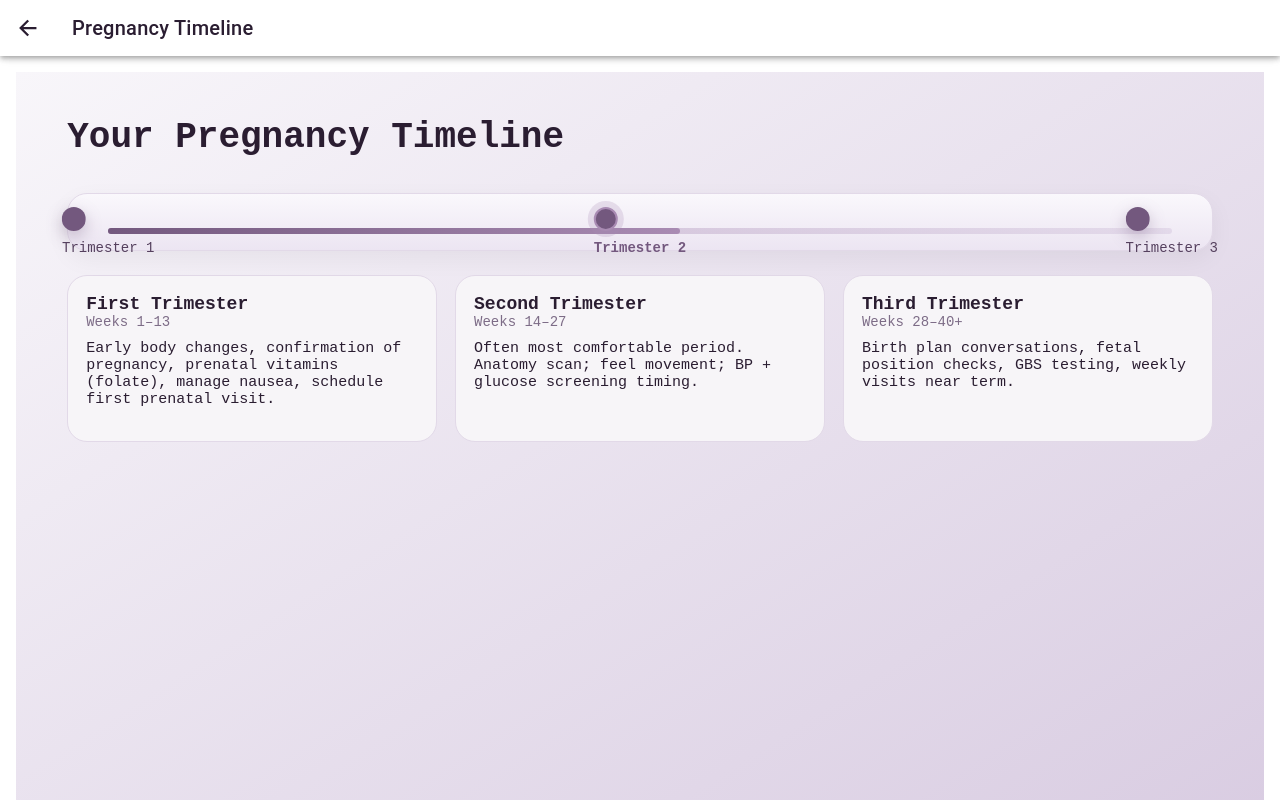
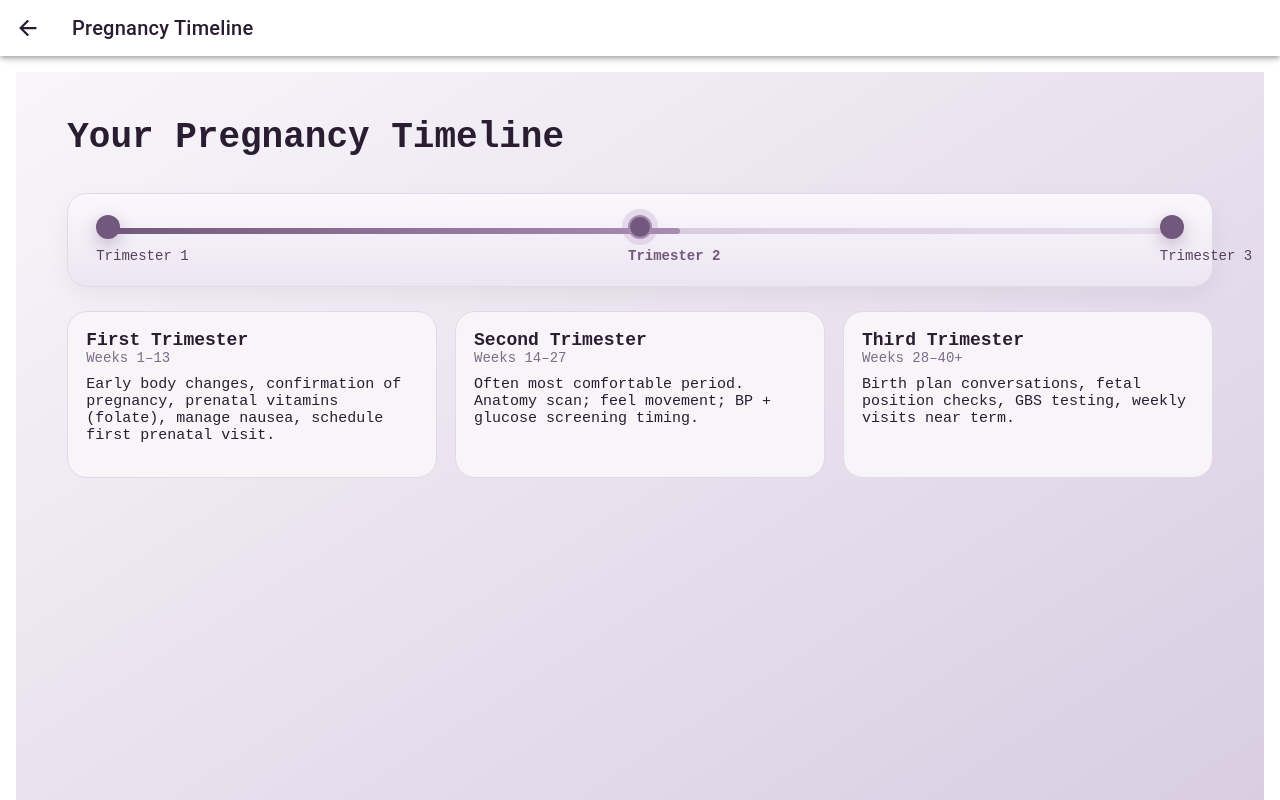
Before and after one commit to MelaninRx/melanin-rx, a React (Vite) app in the folder myApp/: page /timeline in a window 1280 px wide. Built offline with nearby package versions, Linux system fonts and the light colour scheme; no server answers; the database is empty; sample sign-in values are in the browser's storage; a web font is replaced by a local one.

Commit message:
lined the dots up better

```diff
--- a/myApp/src/pages/timeline.module.css
+++ b/myApp/src/pages/timeline.module.css
@@ -61,18 +61,15 @@
 .sectionTitle { margin-top: 14px; font-weight: 800; }
 .list { margin: 10px 0 0; padding-left: 18px; }
 
-/* ========================= */
-/* ===== Timeline Rail ===== */
-/* ========================= */
-
 .rail {
   /* keep your panel vibe */
+  --dot: 24px;
   --rail-pad: 40px; /* left/right inset so ends don't hit rounded corners */
   --rail-top: 34px; /* vertical offset of the bar within the panel */
   --rail-h: 6px;    /* bar thickness */
 
   position: relative;
-  padding: 28px;              /* panel padding */
+  padding: 28px 28px 64px;   /* ⬅️ was 28px; add bottom room for labels */
   border-radius: 20px;
   background: var(--gradient-panel);
   border: 1px solid var(--color-mid);
@@ -110,7 +107,7 @@
   position: absolute;
   left: var(--rail-pad);
   right: var(--rail-pad);
-  top: calc(var(--rail-top) + var(--rail-h) / 2); /* center line of bar */
+  top: calc(var(--rail-top) + var(--rail-h) / 2 + 8px);
   height: 0;
   z-index: 3;
 }
@@ -119,7 +116,7 @@
 .nodeAbs {
   position: absolute;
   top: 0; /* already on center line via .railStage */
-  transform: translate(-50%, -50%); /* center the node on that point */
+  transform: translate(calc(var(--dot) / -2), -50%);  /* ⬅️ was -50%, -50% */
   background: transparent;
   border: 0;
   padding: 0;
@@ -130,8 +127,8 @@
 
 .dot {
   display: block;
-  width: 24px;
-  height: 24px;
+  width: var(--dot);
+  height: var(--dot);
   border-radius: 50%;
   background: var(--color-primary);
   border: 2px solid transparent;
@@ -142,11 +139,14 @@
 
 .nodeLabel {
   display: block;
-  margin-top: 10px;  /* space below dot */
+  margin-top: 10px;   /* space below dot */
   font-size: 14px;
-  white-space: nowrap;
   color: var(--text-secondary);
   user-select: none;
+  max-width: 120px;
+  white-space: nowrap;
+  overflow: hidden;
+  text-overflow: ellipsis;
 }
 
 /* Current (glow + bold) */
```
